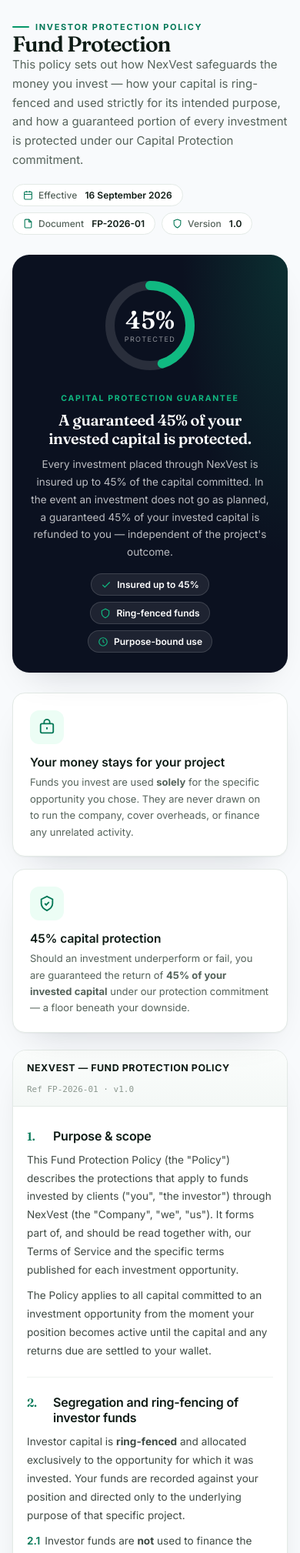
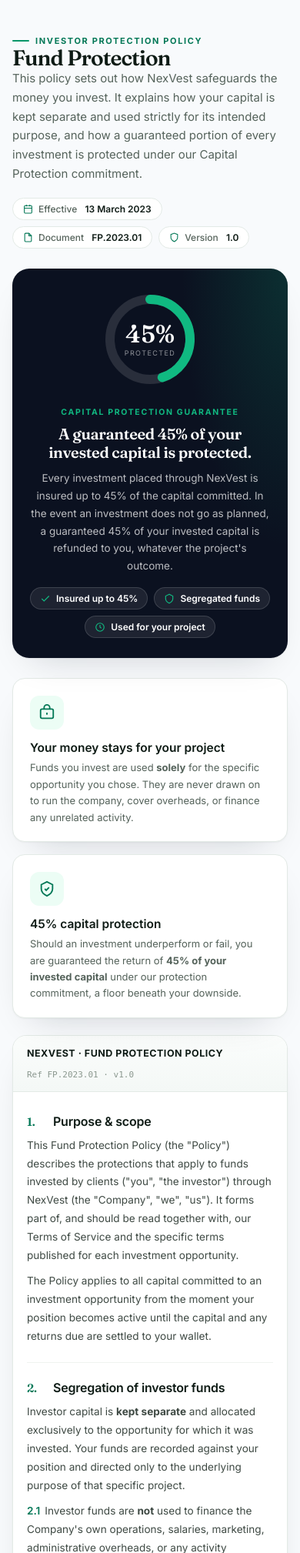
Before and after one commit to ebferd/towervault-equity, a PHP site: page /investor/fund-protection in a window 390 px wide. Shown: the part 64-2082 px from the top of the page at 77% size. Run offline with PHP 8.4, Linux system fonts and the light colour scheme; a user stored in the database is signed in; data comes from the database, SQL or seed files in the repository; some libraries are stand-ins or nearby versions.

Commit message:
Refine Fund Protection page copy and public header
- Use a fixed effective date (13 March 2023) and document reference
  instead of the current date.
- Remove em-dashes and hyphenated compounds from the visible copy so it
  reads more naturally (e.g. "kept separate", "Segregated funds").
- Add a Homepage button to the header for logged-out visitors (kept
  visible on mobile alongside Create account).
- Add breathing room above the content on the public page.

Co-Authored-By: Claude Opus 4.8 <noreply@anthropic.com>

```diff
--- a/views/investor/fund_protection.php
+++ b/views/investor/fund_protection.php
@@ -1,12 +1,12 @@
 <?php
-/* views/investor/fund_protection.php — public + in-dashboard legal page */
+/* views/investor/fund_protection.php : public + dashboard legal page */
   $brand   = $brand   ?? platform_setting('platform_name', 'NexVest');
   $support = $support ?? platform_setting('platform_support_email', platform_setting('platform_email', ''));
   $sym     = $sym     ?? platform_setting('platform_symbol', '$');
   $addr    = platform_setting('platform_address', '');
   $isPublic = $isPublic ?? false;
-  $effDate = date('j F Y');
-  $docRef  = 'FP-' . date('Y') . '-01';
+  $effDate = '13 March 2023';
+  $docRef  = 'FP.2023.01';
   $pct     = 45;                         // protected percentage
   $circ    = 2 * M_PI * 52;              // ring circumference (r=52)
   $dash    = round($circ * $pct / 100, 1);
@@ -18,7 +18,7 @@
     --navy:#0B1120; --navy-2:#14213A; --gold:#C9A24B;
     --ink:#0E1B15; --muted:#55635B; --faint:#8B988F; --line:#E3EAE6; --soft:#F6F9F7; --paper:#fff;
     --shadow:0 1px 2px rgba(11,17,32,.04),0 20px 46px -26px rgba(11,17,32,.22);
-    color:var(--ink); max-width:920px; margin:0 auto;
+    color:var(--ink); max-width:920px; margin:0 auto; padding-top:18px;
   }
   .fp *{box-sizing:border-box}
   .fp h1,.fp h2,.fp h3,.fp h4{margin:0}
@@ -139,7 +139,7 @@
   <header>
     <span class="fp-eyebrow"><span class="ln"></span>Investor Protection Policy</span>
     <h1 class="fp-title">Fund Protection</h1>
-    <p class="fp-sub">This policy sets out how <?= $ex($brand) ?> safeguards the money you invest — how your capital is ring-fenced and used strictly for its intended purpose, and how a guaranteed portion of every investment is protected under our Capital Protection commitment.</p>
+    <p class="fp-sub">This policy sets out how <?= $ex($brand) ?> safeguards the money you invest. It explains how your capital is kept separate and used strictly for its intended purpose, and how a guaranteed portion of every investment is protected under our Capital Protection commitment.</p>
     <div class="fp-meta">
       <span class="fp-chip"><svg viewBox="0 0 24 24" fill="none" stroke="currentColor" stroke-width="2"><rect x="3" y="4" width="18" height="18" rx="2"/><path d="M16 2v4M8 2v4M3 10h18"/></svg>Effective&nbsp;<b><?= $ex($effDate) ?></b></span>
       <span class="fp-chip"><svg viewBox="0 0 24 24" fill="none" stroke="currentColor" stroke-width="2"><path d="M14 2H6a2 2 0 0 0-2 2v16a2 2 0 0 0 2 2h12a2 2 0 0 0 2-2V8z"/><path d="M14 2v6h6"/></svg>Document&nbsp;<b><?= $ex($docRef) ?></b></span>
@@ -160,11 +160,11 @@
     <div class="ht">
       <div class="hk">Capital Protection Guarantee</div>
       <h2>A guaranteed <?= $pct ?>% of your invested capital is protected.</h2>
-      <p>Every investment placed through <?= $ex($brand) ?> is insured up to <?= $pct ?>% of the capital committed. In the event an investment does not go as planned, a guaranteed <?= $pct ?>% of your invested capital is refunded to you — independent of the project's outcome.</p>
+      <p>Every investment placed through <?= $ex($brand) ?> is insured up to <?= $pct ?>% of the capital committed. In the event an investment does not go as planned, a guaranteed <?= $pct ?>% of your invested capital is refunded to you, whatever the project's outcome.</p>
       <div class="tags">
         <span class="tag"><svg viewBox="0 0 24 24" fill="none" stroke="currentColor" stroke-width="2"><path d="M20 6 9 17l-5-5"/></svg>Insured up to <?= $pct ?>%</span>
-        <span class="tag"><svg viewBox="0 0 24 24" fill="none" stroke="currentColor" stroke-width="2"><path d="M12 2 4 6v6c0 5 4 8 8 10 4-2 8-5 8-10V6z"/></svg>Ring-fenced funds</span>
-        <span class="tag"><svg viewBox="0 0 24 24" fill="none" stroke="currentColor" stroke-width="2"><circle cx="12" cy="12" r="9"/><path d="M12 7v5l3 2"/></svg>Purpose-bound use</span>
+        <span class="tag"><svg viewBox="0 0 24 24" fill="none" stroke="currentColor" stroke-width="2"><path d="M12 2 4 6v6c0 5 4 8 8 10 4-2 8-5 8-10V6z"/></svg>Segregated funds</span>
+        <span class="tag"><svg viewBox="0 0 24 24" fill="none" stroke="currentColor" stroke-width="2"><circle cx="12" cy="12" r="9"/><path d="M12 7v5l3 2"/></svg>Used for your project</span>
       </div>
     </div>
   </section>
@@ -179,14 +179,14 @@
     <div class="fp-pill">
       <div class="ic"><svg viewBox="0 0 24 24" fill="none" stroke="currentColor" stroke-width="2"><path d="M12 2 4 6v6c0 5 4 8 8 10 4-2 8-5 8-10V6z"/><path d="M9 12l2 2 4-4"/></svg></div>
       <h3><?= $pct ?>% capital protection</h3>
-      <p>Should an investment underperform or fail, you are guaranteed the return of <b><?= $pct ?>% of your invested capital</b> under our protection commitment — a floor beneath your downside.</p>
+      <p>Should an investment underperform or fail, you are guaranteed the return of <b><?= $pct ?>% of your invested capital</b> under our protection commitment, a floor beneath your downside.</p>
     </div>
   </div>
 
   <!-- Legal document -->
   <article class="fp-paper">
     <div class="fp-paper-hd">
-      <span class="t"><?= $ex(strtoupper($brand)) ?> — FUND PROTECTION POLICY</span>
+      <span class="t"><?= $ex(strtoupper($brand)) ?> · FUND PROTECTION POLICY</span>
       <span class="r">Ref <?= $ex($docRef) ?> · v1.0</span>
     </div>
     <div class="fp-body">
@@ -198,8 +198,8 @@
       </section>
 
       <section class="fp-clause">
-        <h3><span class="no">2.</span>Segregation and ring-fencing of investor funds</h3>
-        <p>Investor capital is <b>ring-fenced</b> and allocated exclusively to the opportunity for which it was invested. Your funds are recorded against your position and directed only to the underlying purpose of that specific project.</p>
+        <h3><span class="no">2.</span>Segregation of investor funds</h3>
+        <p>Investor capital is <b>kept separate</b> and allocated exclusively to the opportunity for which it was invested. Your funds are recorded against your position and directed only to the underlying purpose of that specific project.</p>
         <div class="sub">
           <p><b class="n">2.1</b>Investor funds are <b>not</b> used to finance the Company's own operations, salaries, marketing, administrative overheads, or any activity unrelated to the project you funded.</p>
           <p><b class="n">2.2</b>Investor funds are <b>not</b> commingled with the Company's operating accounts and are not used to meet the obligations of other, unrelated projects.</p>
@@ -209,12 +209,12 @@
 
       <section class="fp-clause">
         <h3><span class="no">3.</span>The <?= $pct ?>% Capital Protection Guarantee</h3>
-        <p>Every investment is protected — insured up to <b><?= $pct ?>% of the capital committed</b> — under the Company's Capital Protection commitment (the "Guarantee").</p>
+        <p>Every investment is protected and insured up to <b><?= $pct ?>% of the capital committed</b> under the Company's Capital Protection commitment (the "Guarantee").</p>
         <div class="sub">
-          <p><b class="n">3.1</b>If an investment does not go as planned — including where the underlying project underperforms, is unwound, or fails to return the expected capital — you are guaranteed a refund of <b><?= $pct ?>% of your invested capital</b> for that position.</p>
+          <p><b class="n">3.1</b>If an investment does not go as planned, including where the underlying project underperforms, is unwound, or fails to return the expected capital, you are guaranteed a refund of <b><?= $pct ?>% of your invested capital</b> for that position.</p>
           <p><b class="n">3.2</b>The Guarantee is calculated on the principal capital you committed to the affected position, before any returns already paid to you.</p>
           <p><b class="n">3.3</b>The protected amount is credited to your <?= $ex($brand) ?> wallet, from which it may be withdrawn or reinvested, subject to standard verification.</p>
-          <p><b class="n">3.4</b>The Guarantee is a minimum protected floor. Where a project performs and settles in full, you receive the full capital and returns due under that opportunity's terms — the Guarantee does not cap your recovery.</p>
+          <p><b class="n">3.4</b>The Guarantee is a minimum protected floor. Where a project performs and settles in full, you receive the full capital and returns due under that opportunity's terms, and the Guarantee does not cap your recovery.</p>
         </div>
       </section>
 
@@ -235,7 +235,7 @@
         <table class="fp-tbl">
           <thead><tr><th style="width:42%">Item</th><th>Position under this Policy</th></tr></thead>
           <tbody>
-            <tr><td>Use of your funds</td><td><span class="yes">Ring-fenced</span> — used solely for the project you invested in.</td></tr>
+            <tr><td>Use of your funds</td><td><span class="yes">Segregated</span>, used solely for the project you invested in.</td></tr>
             <tr><td>Protected capital</td><td><span class="yes"><?= $pct ?>% guaranteed</span> refund of principal if the investment does not go as planned.</td></tr>
             <tr><td>Returns / profit</td><td>Targeted per each opportunity's terms; <span class="no">not guaranteed</span> and may vary.</td></tr>
             <tr><td>Capital above <?= $pct ?>%</td><td>Remains <span class="no">at risk</span> and is subject to the outcome of the project.</td></tr>
@@ -245,13 +245,13 @@
       </section>
 
       <section class="fp-clause">
-        <h3><span class="no">6.</span>Custody, oversight &amp; record-keeping</h3>
+        <h3><span class="no">6.</span>Custody, oversight and records</h3>
         <p>Positions, transactions and certificates are recorded and retained so that every allocation of investor capital and every protected refund can be independently reconciled. You can review your positions, transaction history and certificates at any time from your dashboard.</p>
       </section>
 
       <section class="fp-clause">
         <h3><span class="no">7.</span>Making a claim &amp; contact</h3>
-        <p>In most cases the protection is applied automatically when a protected event is confirmed — no action is needed from you. If you believe a protected event has occurred and has not been actioned, contact us and we will review your position.</p>
+        <p>In most cases the protection is applied automatically when a protected event is confirmed, so no action is needed from you. If you believe a protected event has occurred and has not been actioned, contact us and we will review your position.</p>
         <?php if ($support): ?><p>Support: <b style="color:var(--em-deep)"><?= $ex($support) ?></b></p><?php endif; ?>
         <?php if ($addr): ?><p style="color:var(--faint);font-size:12.5px"><?= $ex($addr) ?></p><?php endif; ?>
       </section>
@@ -273,7 +273,7 @@
   <section class="fp-cta">
     <div class="ct">
       <h3>Invest with a protected floor.</h3>
-      <p>Create your account to browse opportunities — each with clear terms and <?= $pct ?>% capital protection.</p>
+      <p>Create your account to browse opportunities, each with clear terms and <?= $pct ?>% capital protection.</p>
     </div>
     <div class="btns">
       <a class="p" href="/register">Create account</a>
```
Also changed, not shown: views/layouts/public_page.php (+4 -3 lines).
